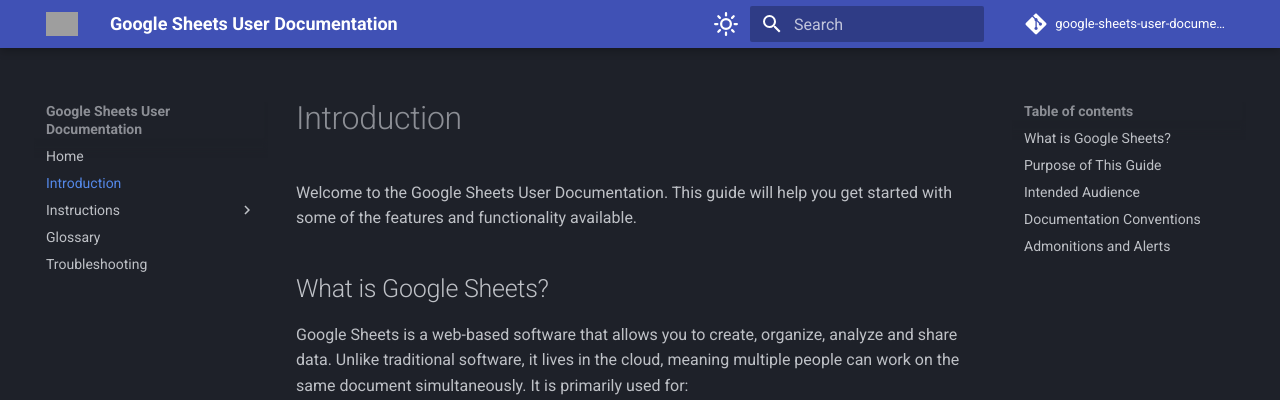
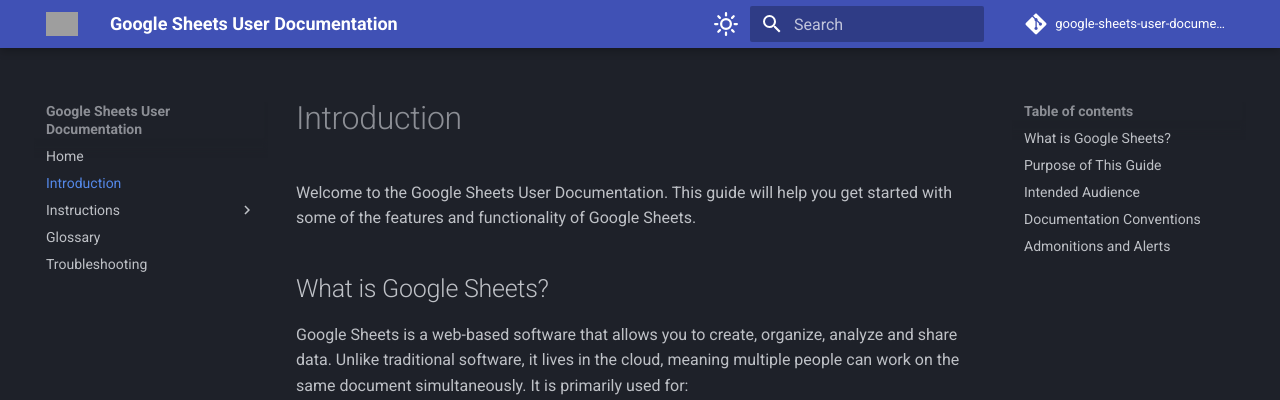
Before and after one commit to SamRosati/google-sheets-user-documentation, an MkDocs documentation site: the page built from docs/Introduction/index.md, in a window 1280 px wide and 900 px high. Shown: the top 400 px of the window. Built offline with MkDocs 1.6.1 and Material for MkDocs 9.7.7, drawn with Linux system fonts in a browser that asks for light colours; comment, search, counter and statistics services are not loaded; grey boxes are pictures that could not be loaded.

Commit message:
updated intro wording a bit

```diff
--- a/docs/Introduction/index.md
+++ b/docs/Introduction/index.md
@@ -1,6 +1,6 @@
 # Introduction
 
-Welcome to the Google Sheets User Documentation. This guide will help you get started with some of the features and functionality available.
+Welcome to the Google Sheets User Documentation. This guide will help you get started with some of the features and functionality of Google Sheets.
 
 ## What is Google Sheets?
 
```
